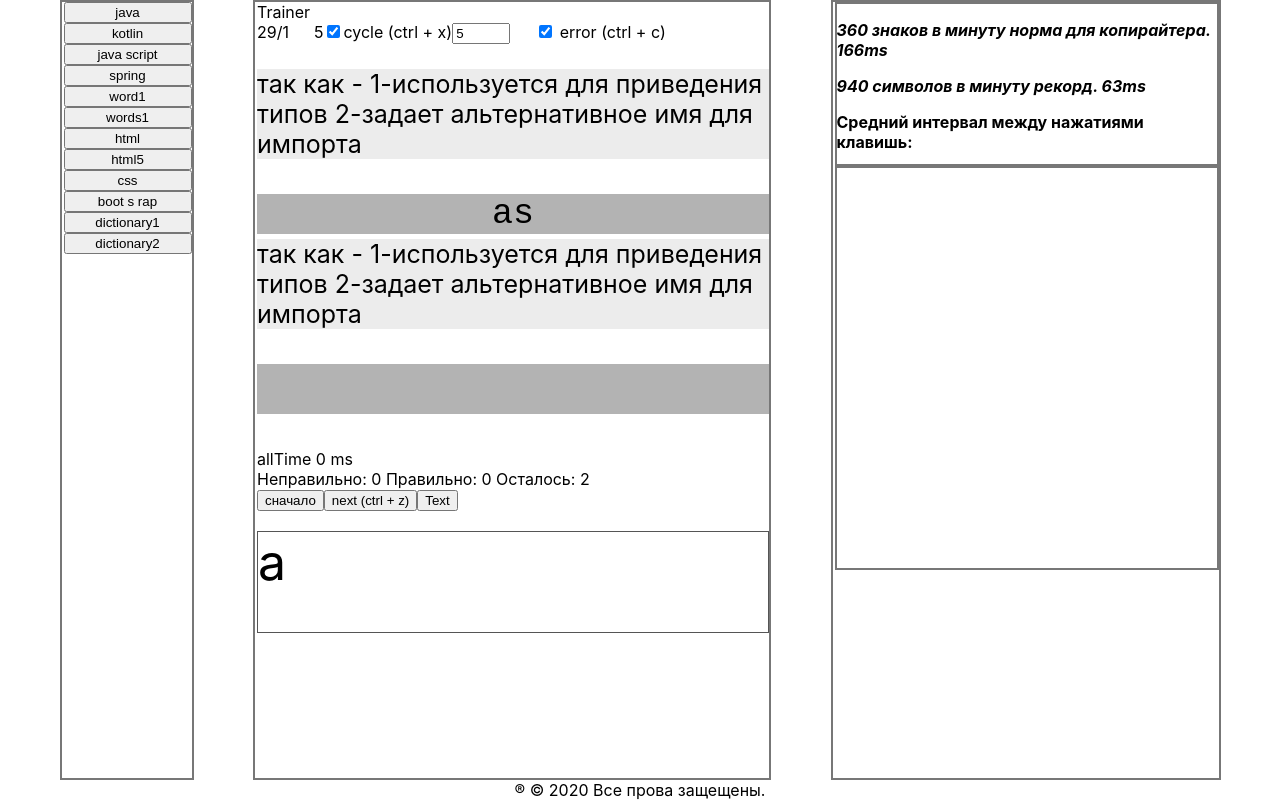
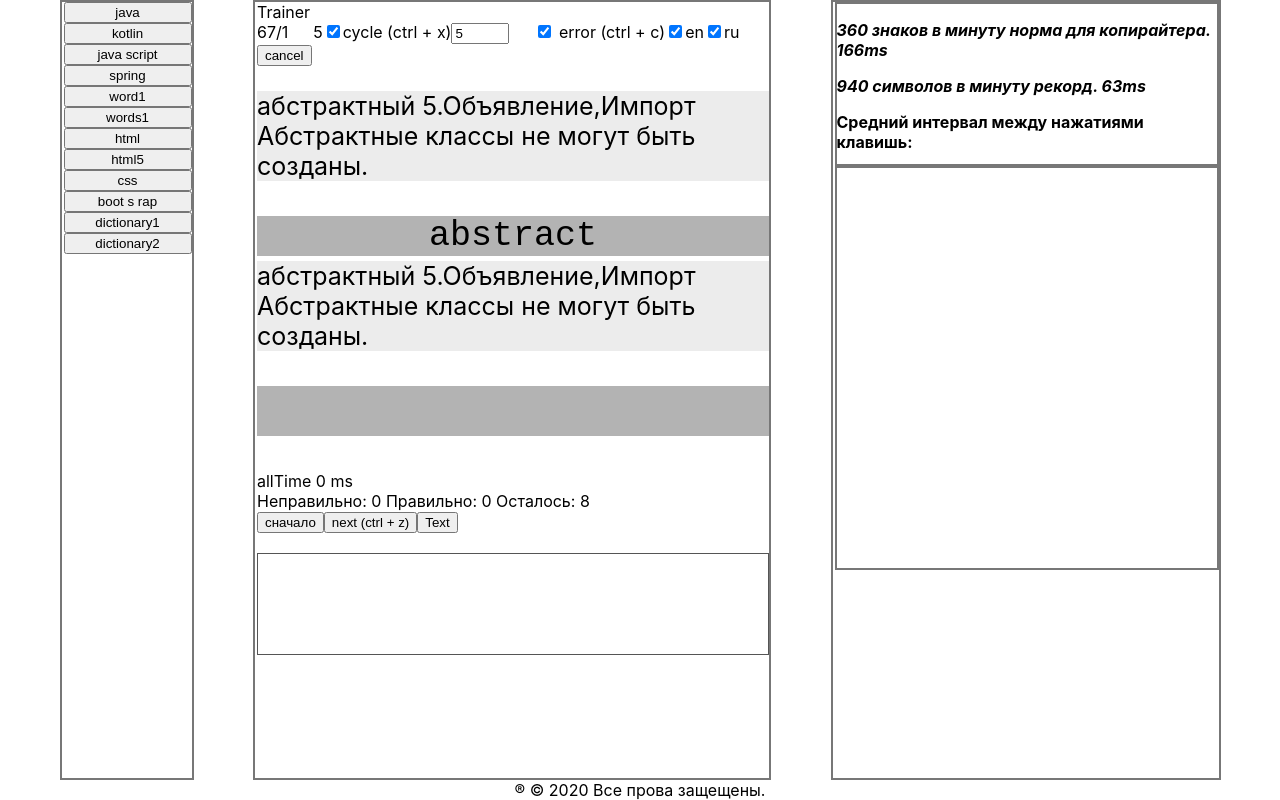
Before and after one commit to PavelK6896/9619Trainer1JSReact, a React (Create React App) app: page / in a window 1280 px wide. Built offline with nearby package versions, Linux system fonts and the light colour scheme.

Commit message:
"add voice"

```diff
--- a/src/pages/App.js
+++ b/src/pages/App.js
@@ -1,12 +1,12 @@
 import React, {useEffect, useReducer, useState} from 'react';
 import setColor1 from "../util/f1";
 import {reducer} from "../util/reducer";
-import {kotlin1} from '../data1/d1'
+import {java1} from '../data1/d1'
 import {Menu1} from "../components/menu";
 import {Keyboard} from "../components/keyboard";
 
 let next2 = false;
-let arr1 = kotlin1;
+let arr1 = java1;
 const res = new Map()
 
 const initialState = {
@@ -24,26 +24,30 @@ const initialState = {
     time99: [],
     count1: 5,
     count0: 5,
-    wrong2: false
+    wrong2: false,
+    en: true,
+    ru: true,
 
 };
 
+
+
 export function App() {
+
     const [state, dispatch] = useReducer(reducer, initialState);
     const [state2, setState2] = useState(
         {
             vis: false,
-            key1: "a"
+            key1: ""
         })
     let styleText1;
     let styleMain1;
 
 
     useEffect(() => {
+
         const handle = (event) => {
-
             setState2({...state2, key1: event.key});
-
 
             if (event.keyCode === 17) {
                 if (next2) {
@@ -139,7 +143,8 @@ export function App() {
     const refCheck = React.createRef();
 
 
-    console.log(state.wrong2)
+
+
     if (state.wrong2 === false){
         styleMain1 = {}
     }else{
@@ -166,18 +171,36 @@ export function App() {
     }
 
     function btnText1() {
+
         setState2({
             vis: !state2.vis,
         })
     }
+
+
+
 
     function count1Handler(e) {
 
         dispatch({type: 'count1', count: e.target.value})
         refBtnStart.current.focus();
         refBtnStart.current.blur()
+    }
 
+    function en1Handler(e) {
+        dispatch({type: 'en1'});
+        refBtnStart.current.focus();
+        refBtnStart.current.blur()
     }
+
+    function ru1Handler(e) {
+        dispatch({type: 'ru1'});
+        refBtnStart.current.focus();
+        refBtnStart.current.blur()
+    }
+
+
+
 
 ////////////////////////render/////////////////////////////////////////////////////////////
     return (
@@ -246,6 +269,23 @@ export function App() {
                             onChange={check2Handler}
                             checked={state.check2}
                         /> error (ctrl + с)</label>
+
+                        <label><input
+                            type="checkbox"
+                            onChange={en1Handler}
+                            checked={state.en}
+                        />en</label>
+
+                        <label><input
+                            type="checkbox"
+                            onChange={ru1Handler}
+                            checked={state.ru}
+                        />ru</label>
+
+
+                        <button onClick={() => window.speechSynthesis.cancel()}>cancel</button>
+
+
                     </div>
 
                     <div style={{
--- a/src/util/f1.js
+++ b/src/util/f1.js
@@ -28,6 +28,7 @@ export default function setColor1(t){
 }
 
 
+
 export const setText2 = (s) => {
     console.log(s.slice(0,4), "slice")
     return s
--- a/src/util/reducer.js
+++ b/src/util/reducer.js
@@ -1,7 +1,21 @@
+import {voiceEn} from "../util/voice";
 
 export function reducer(state, action) {
+
+    function voice(en ,ru ) {
+        if (state.en && state.ru){
+            voiceEn( true, en, ru)
+        }else if (!state.en && state.ru){
+            voiceEn( true, null, ru)
+        }else if (state.en && !state.ru){
+            voiceEn( true, en, null)
+        }
+    }
+
     function endDictionary() {
         if (state.it + 1 >= action.arr1.length) {
+
+
             return {
                 ...state,
                 it: 0,
@@ -18,6 +32,10 @@ export function reducer(state, action) {
             }
 
         } else {
+
+
+            voice(action.arr1[state.it + 1][0], action.arr1[state.it + 1][1])
+
             return {
                 ...state,
                 it: state.it + 1,
@@ -35,6 +53,9 @@ export function reducer(state, action) {
         }
     }
 
+
+
+
     switch (action.type) {
         case 'count1':
             return {
@@ -43,8 +64,21 @@ export function reducer(state, action) {
                 count0: action.count
             }
 
+        case 'ru1':
+            return {
+                ...state,
+                ru: !state.ru,
+            }
+
+        case 'en1':
+            return {
+                ...state,
+                en: !state.en,
+            }
+
+
+
         case 'check1':
-
 
             return {
                 ...state,
@@ -77,7 +111,6 @@ export function reducer(state, action) {
             }
 
         case 'nextHandler':
-
             if (state.it + 1 >= action.arr1.length) {
                 return {
                     ...state,
@@ -94,6 +127,8 @@ export function reducer(state, action) {
                     count1: state.count0
                 }
             }
+
+
             return {
                 ...state,
                 it: state.it + 1,
@@ -112,7 +147,6 @@ export function reducer(state, action) {
         case 'key':
             if (state.text2[0] === action.key) { // right
                 let avgTime = Math.round(action.data2 / (state.right + 1))
-                console.log("avgTime", avgTime, "action.data2", action.data2, "/state.right", state.right)
 
 
                 if (state.text2.length === 1) { // end lines
@@ -133,7 +167,6 @@ export function reducer(state, action) {
                     }
 
 
-
                     if (state.check1) { // cycle active
 
 
@@ -141,6 +174,9 @@ export function reducer(state, action) {
                             return endDictionary();
                         }else {
                             state.time99.push(avgTime)
+
+                            voice( action.arr1[state.it][0], action.arr1[state.it ][1])
+
                             return { // cycle count next
                                 ...state,
                                 text1: action.arr1[state.it][1],
@@ -155,6 +191,7 @@ export function reducer(state, action) {
                             }
                         }
                     }
+
                     return endDictionary();
 
                 } else { // no end lines
--- /dev/null
+++ b/src/util/voice.js
@@ -0,0 +1,32 @@
+const message1 = new SpeechSynthesisUtterance();
+message1.lang = "en-US";
+message1.volume = 1
+message1.rate = 10;
+
+const message2 = new SpeechSynthesisUtterance();
+message2.lang = "ru";
+message2.volume = 1
+message2.rate = 10;
+
+export const voiceEn = (TwoSpeech, textEN, textRU) => {
+
+    if (textEN != null) {
+        message1.text = textEN
+        window.speechSynthesis.speak(message1);
+
+        console.log("voiceEn ", textEN)
+    }
+    if (textRU != null) {
+        message2.text = textRU
+        window.speechSynthesis.speak(message2);
+        console.log("voiceRu ", textRU)
+    }
+
+    message1.addEventListener('end', () => {
+        if (TwoSpeech) {
+          //  voiceEn(false, textEN, textRU);
+            TwoSpeech = false;
+        }
+        console.log("end")
+    })
+}
```
